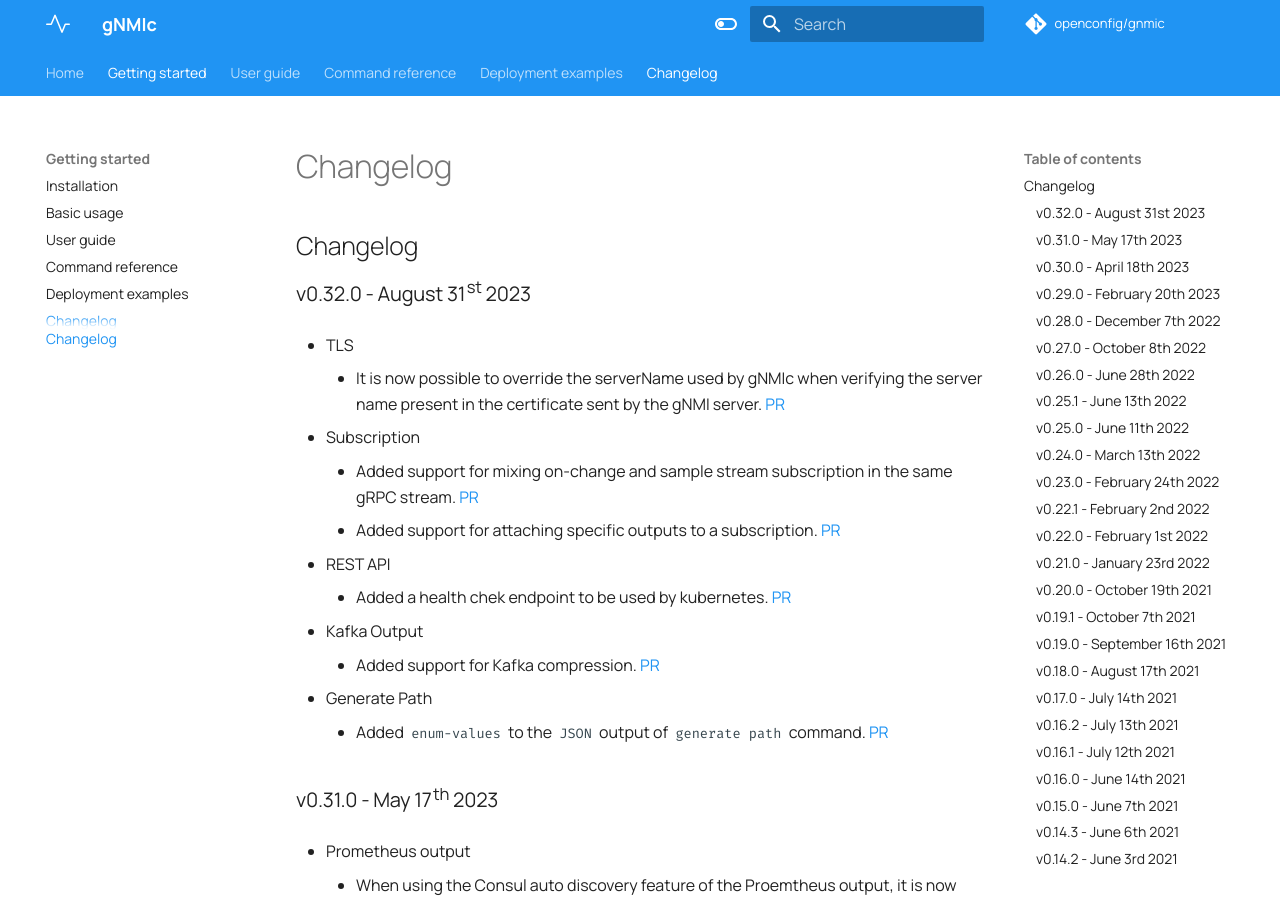
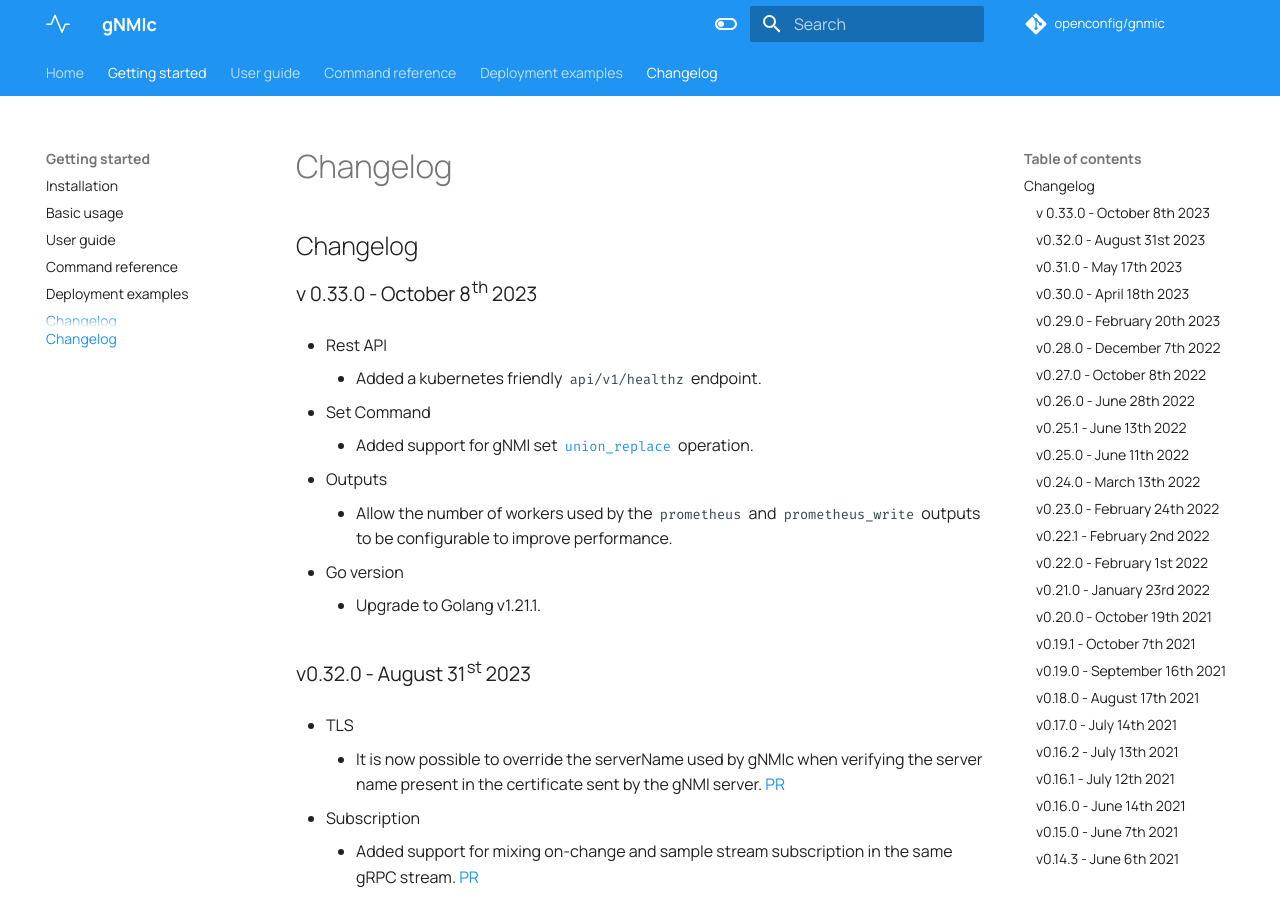
Before and after one commit to openconfig/gnmic, an MkDocs documentation site: the page built from docs/changelog.md, in a window 1280 px wide and 900 px high. Built offline with MkDocs 1.6.1 and Material for MkDocs 9.7.7, drawn with Linux system fonts in a browser that asks for light colours; comment, search, counter and statistics services are not loaded.

Commit message:
add v0.33.0 changelog

```diff
--- a/docs/changelog.md
+++ b/docs/changelog.md
@@ -1,4 +1,22 @@
 ## Changelog
+
+### v 0.33.0 - October 8th 2023
+
+- Rest API
+
+    - Added a kubernetes friendly `api/v1/healthz` endpoint.
+
+- Set Command
+
+    - Added support for gNMI set [`union_replace`](https://github.com/openconfig/reference/blob/master/rpc/gnmi/gnmi-union_replace.md) operation.
+
+- Outputs
+
+    - Allow the number of workers used by the `prometheus` and `prometheus_write` outputs to be configurable to improve performance.
+
+- Go version
+
+    - Upgrade to Golang v1.21.1.
 
 ### v0.32.0 - August 31st 2023
 
```
